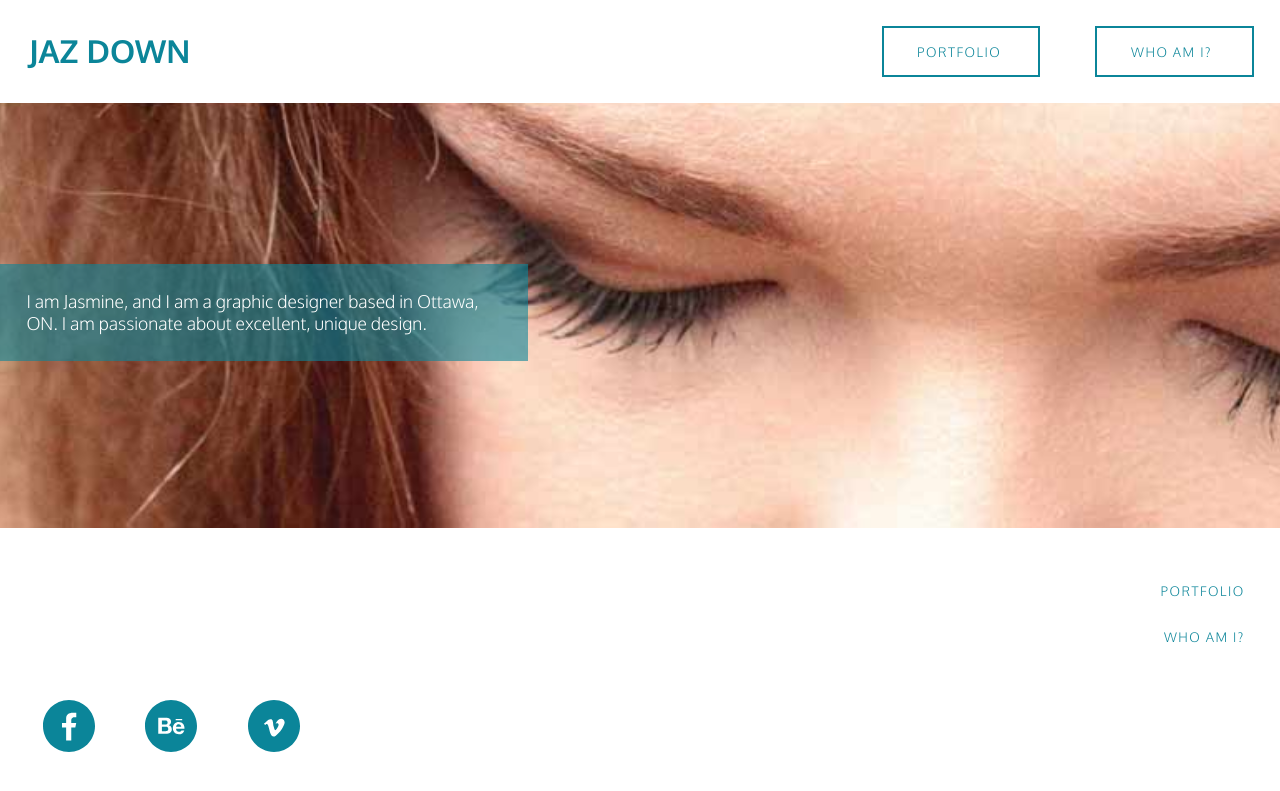
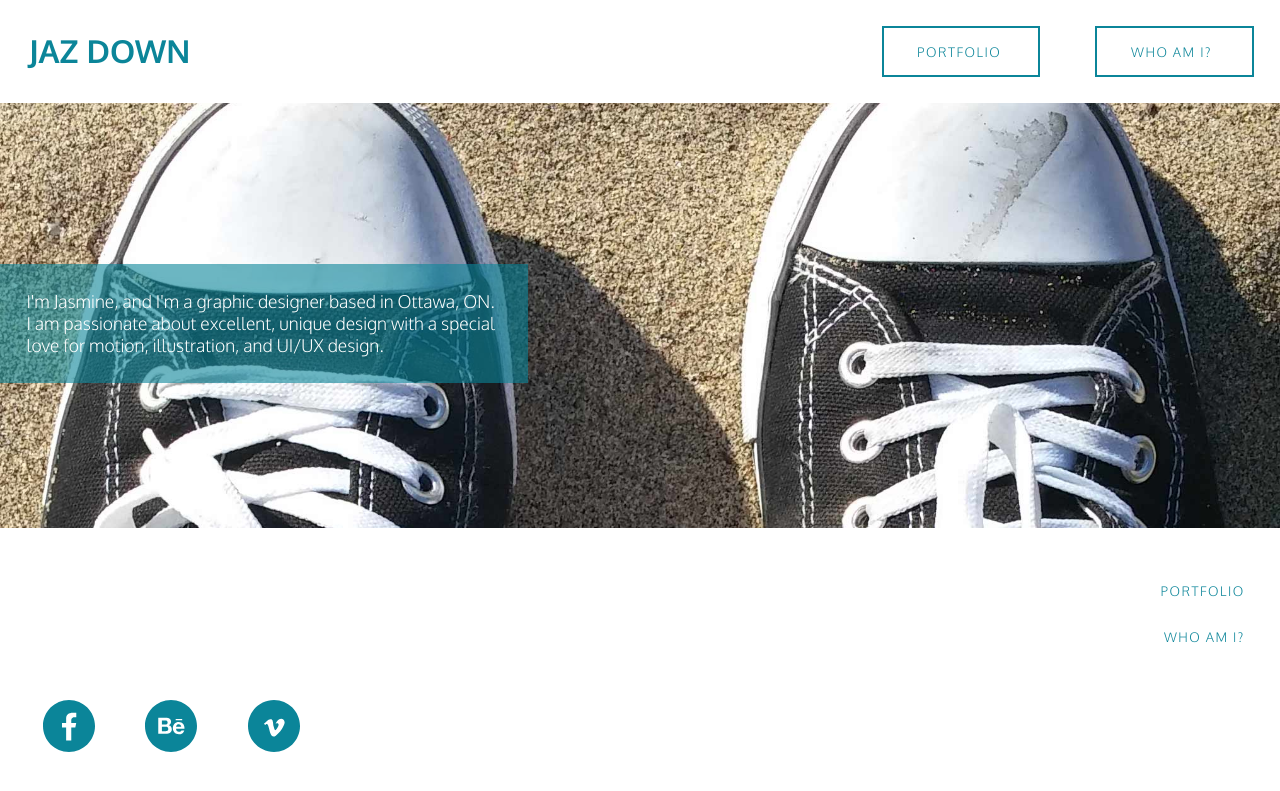
Before and after one commit to jazdown/portfolio, a Jekyll site: the page built from index.html, in a window 1280 px wide. Shown: the top 791 px of the page. Built offline with Jekyll 4.4.1, drawn with Linux system fonts in a browser that asks for light colours.

Commit message:
image replacement
replaced images on billboard and portfolio pages

```diff
--- a/_includes/css/main.css
+++ b/_includes/css/main.css
@@ -46,7 +46,7 @@ body {
 
 .banner {
   height: 30em;
-  background: url(../images/crop-eyes.jpg) no-repeat 27% top;
+  background: url(../images/billboard.jpg) no-repeat 27% top;
   min-height: 50vh;
   background-size: cover;
   padding: 0;
--- a/index.html
+++ b/index.html
@@ -6,6 +6,6 @@ layout: default
 
   <div class="banner push grid">
     <div class="banner-items unit unit-xs-1" id="main">
-      <p>I am Jasmine, and I am a graphic designer based in Ottawa, ON. I am passionate about excellent, unique design.</p>
+      <p>I'm Jasmine, and I'm a graphic designer based in Ottawa, ON. I am passionate about excellent, unique design with a special love for motion, illustration, and UI/UX design.</p>
     </div>
   </div>
```
Also changed, not shown: images/argyle.jpg, images/argyle.png (added), images/billboard.jpg (added), images/hunger-games.jpg, images/isometric.jpg, images/mambo.jpg, images/narnia.jpg, images/parker.jpg, images/ship.jpg, images/t-rx.jpg.
